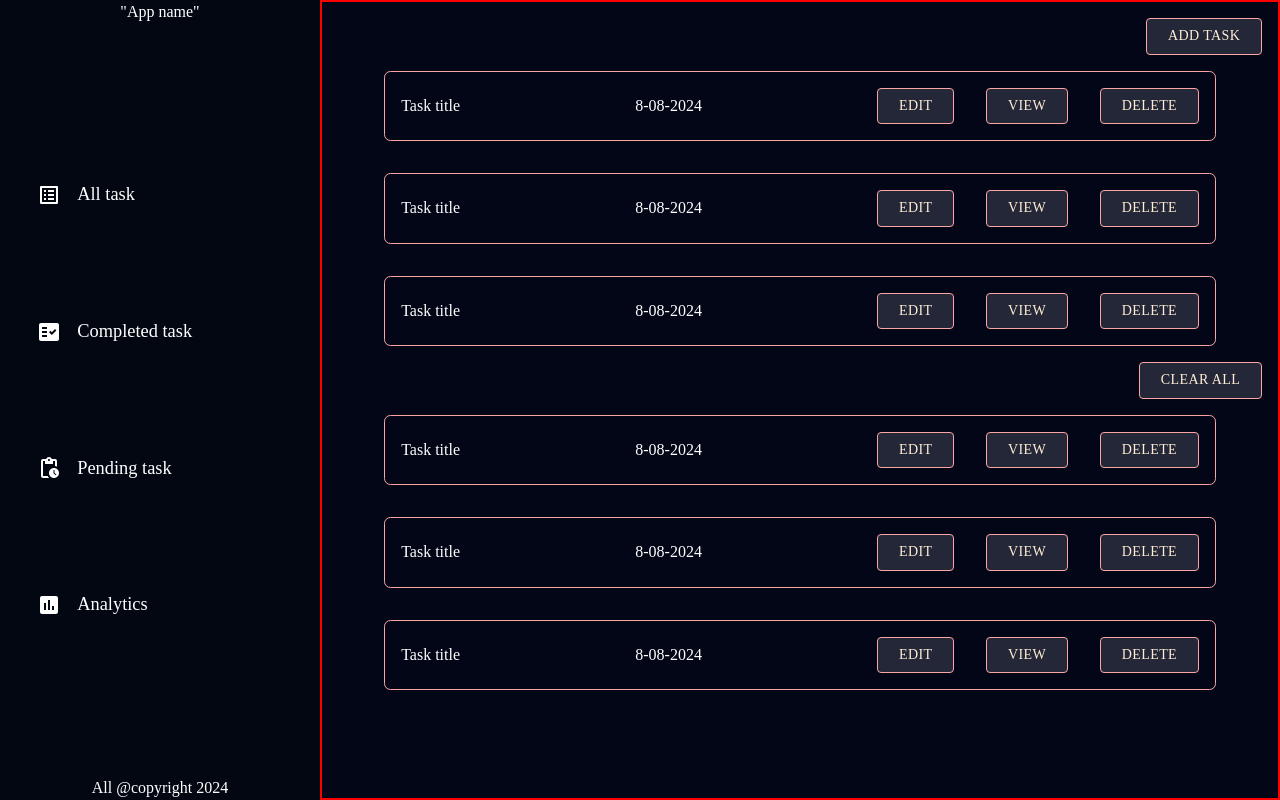
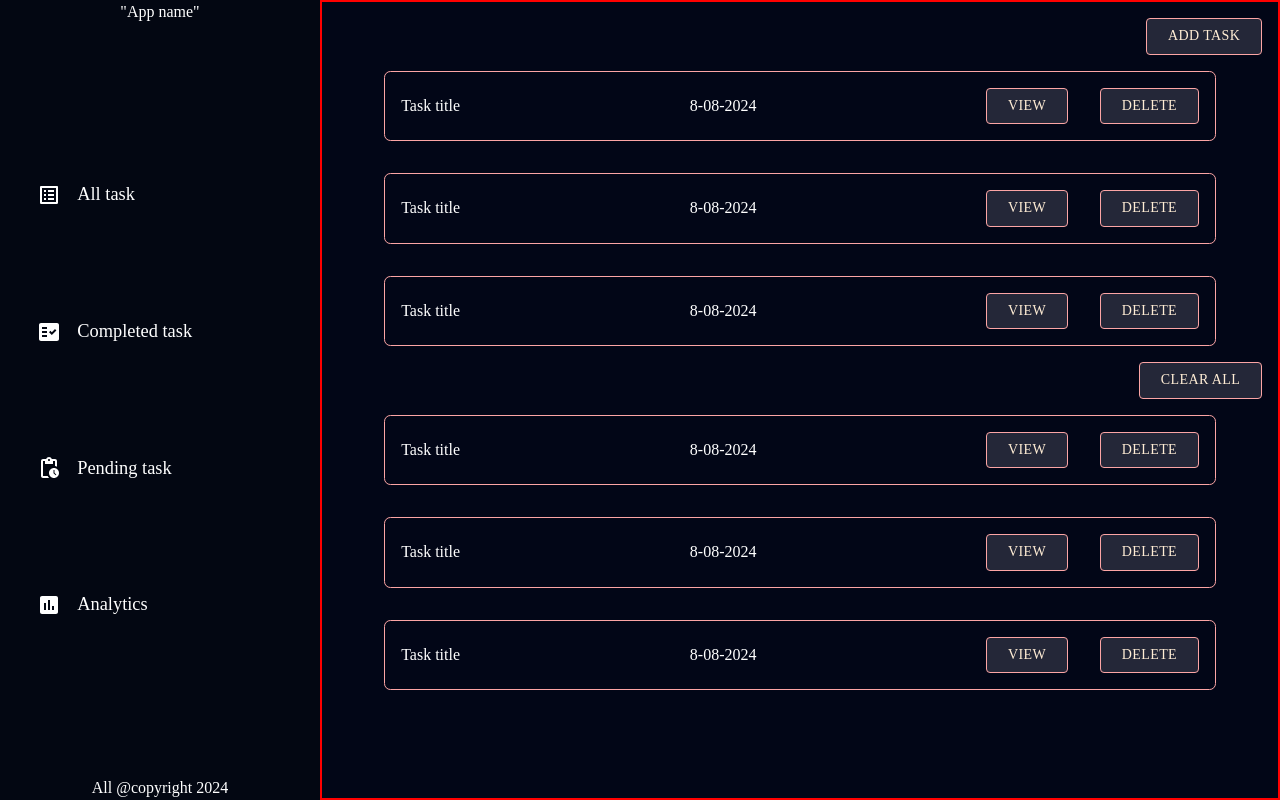
Before and after one commit to sudiptaMukherjee2001/TaskMaster, a Next.js app: page / in a window 1280 px wide. Built offline with nearby package versions, Linux system fonts and the light colour scheme.

Commit message:
extract the pathname and perform conditional rendering

```diff
--- a/src/app/components/TaskSummary.jsx
+++ b/src/app/components/TaskSummary.jsx
@@ -1,5 +1,7 @@
 'use client'
-import React from 'react'
+import React, { useEffect } from 'react'
+
+import { usePathname } from 'next/navigation'
 /* Stlyed component */
 import { TaskCardBox } from '../style/TaskSummary.style';
 import CustomBtn from './CustomBtn';
@@ -8,14 +10,24 @@ import { Box } from '@mui/material'
 
 
 const TaskSummary = () => {
+    const pathname = usePathname();
+
+    useEffect(() => {
+        console.log(pathname);
+
+    }, [pathname])
     return (
         <TaskCardBox>
             <Box>Task title</Box>
             <Box>8-08-2024</Box>
             <Box className="btnAction">
-                <Box>
-                    <CustomBtn variant="outlined" textColor="#ffedd5" bgColor="rgba(238, 242, 255, 0.14)">Edit</CustomBtn>
-                </Box>
+                {
+                    pathname === "/all-task" ?
+                        <Box>
+                            <CustomBtn variant="outlined" textColor="#ffedd5" bgColor="rgba(238, 242, 255, 0.14)">Edit</CustomBtn>
+                        </Box>
+                        : ""
+                }
                 <Box>
                     <CustomBtn variant="outlined" textColor="#ffedd5" bgColor="rgba(238, 242, 255, 0.14)">View</CustomBtn>
                 </Box>
```
